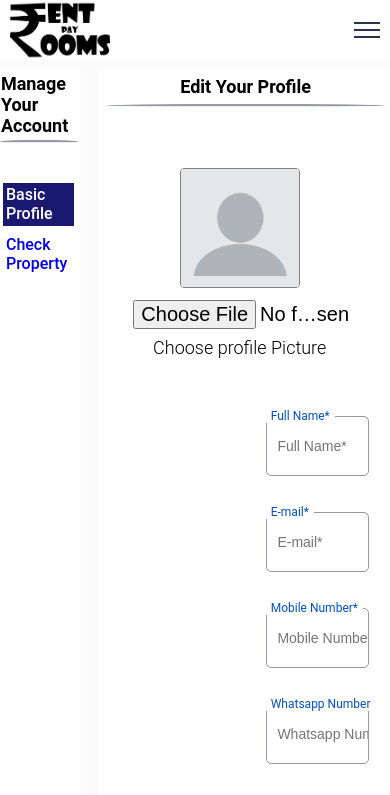
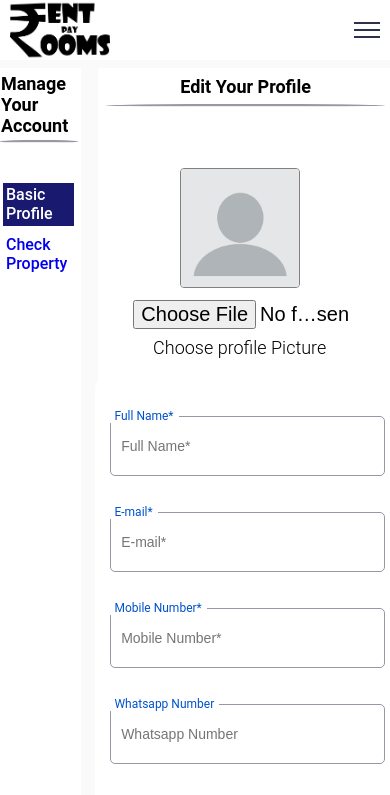
Before and after one commit to X2-Dips/frontend, a React (Create React App) app: page /profile in a window 390 px wide. Shown: the top 795 px of the page. Built offline with nearby package versions, Linux system fonts and the light colour scheme.

Commit message:
Profile Change

```diff
--- a/src/index.css
+++ b/src/index.css
@@ -299,4 +299,8 @@ width: 100%;
 .signup-content {
   width: 100vw;
 }
+
+.form-center .sign-up-form .form-col-div{
+  width: 100vw;
 }
+}
--- a/src/js/pages/main/Profile.css
+++ b/src/js/pages/main/Profile.css
@@ -148,11 +148,7 @@
 
 }
 
-.formcol{
-  width: 55%;
-  float: right;
-  margin-right: 2%;
-}
+
 
 .imagecol{
   width: 40%;
@@ -205,6 +201,6 @@
     width: 90%;
   }
   .form-center{
-    width: 80%;
+    margin-left: -140px;
   }
 }
--- a/src/js/pages/main/Profile.js
+++ b/src/js/pages/main/Profile.js
@@ -85,6 +85,8 @@ const[image]=useState("");
 
 const formconst=()=>{
 
+
+
 return (
 <>
 <div className="form-center ">
```
